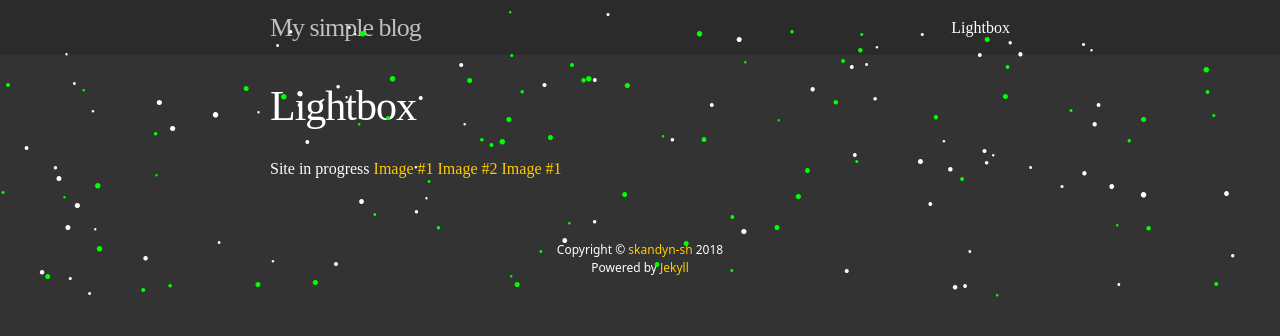
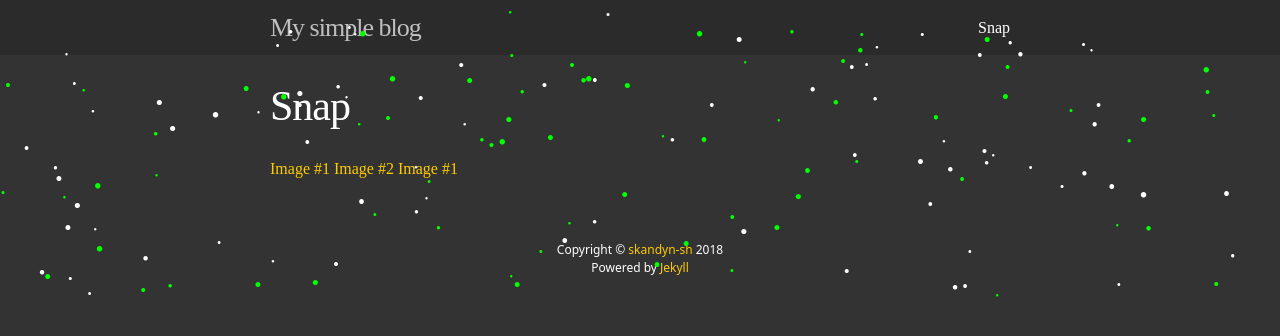
Before and after one commit to skandyn-sh/skandyn-sh.github.io, a Jekyll site: the page built from photos.html, in a window 1280 px wide. Shown: the top 336 px of the page. Built offline with Jekyll 4.4.1, drawn with Linux system fonts in a browser that asks for light colours.

Commit message:
Update photos.html

```diff
--- a/photos.html
+++ b/photos.html
@@ -1,9 +1,9 @@
 ---
 layout: page
-title: Lightbox
-permalink: /lightbox/
+title: Snap
+permalink: /snap/
 ---
-Site in progress
+
 
 
 <a href="/img/lightbox/images/image-1.jpg" data-lightbox="roadtrip">Image #1</a>
```
